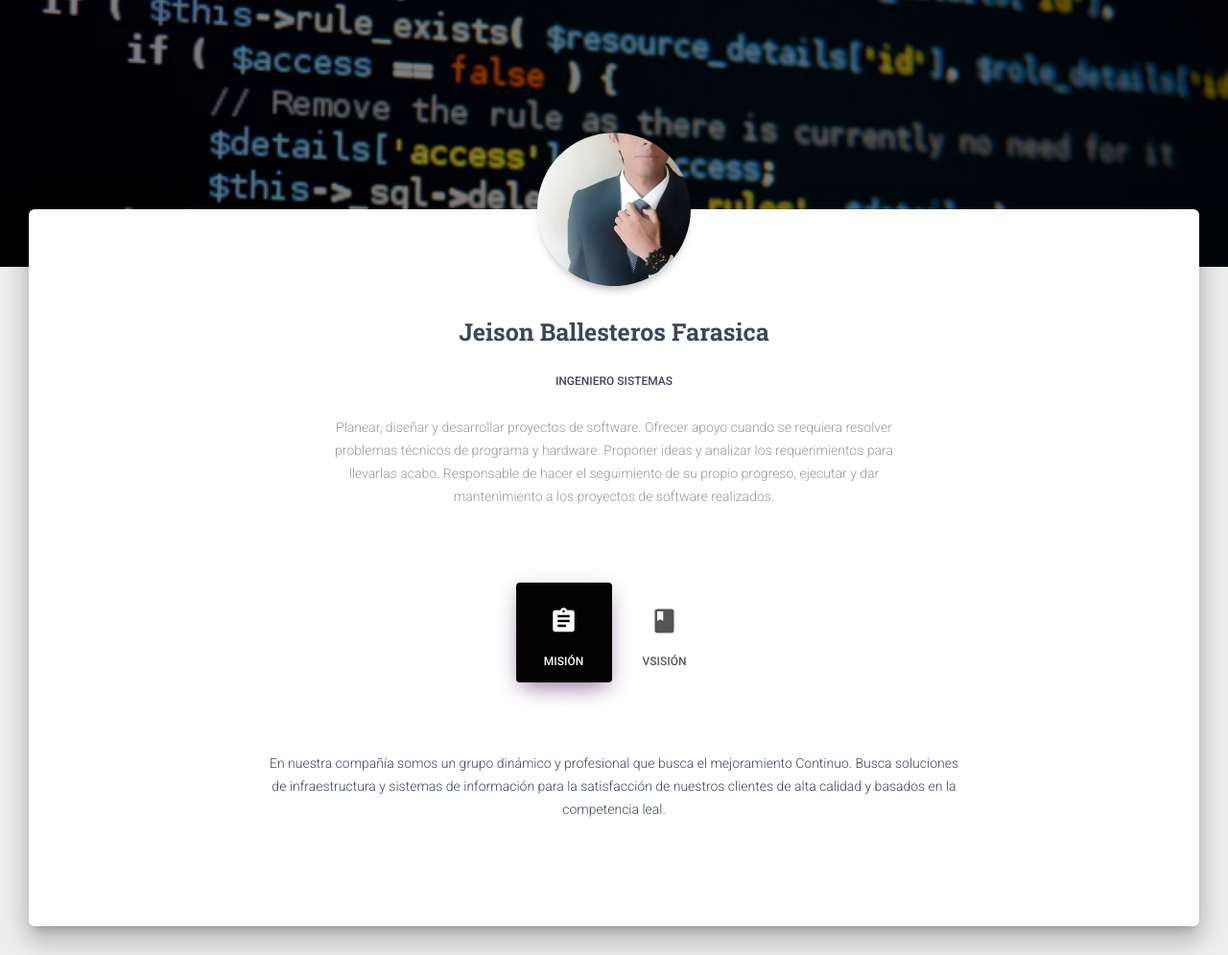
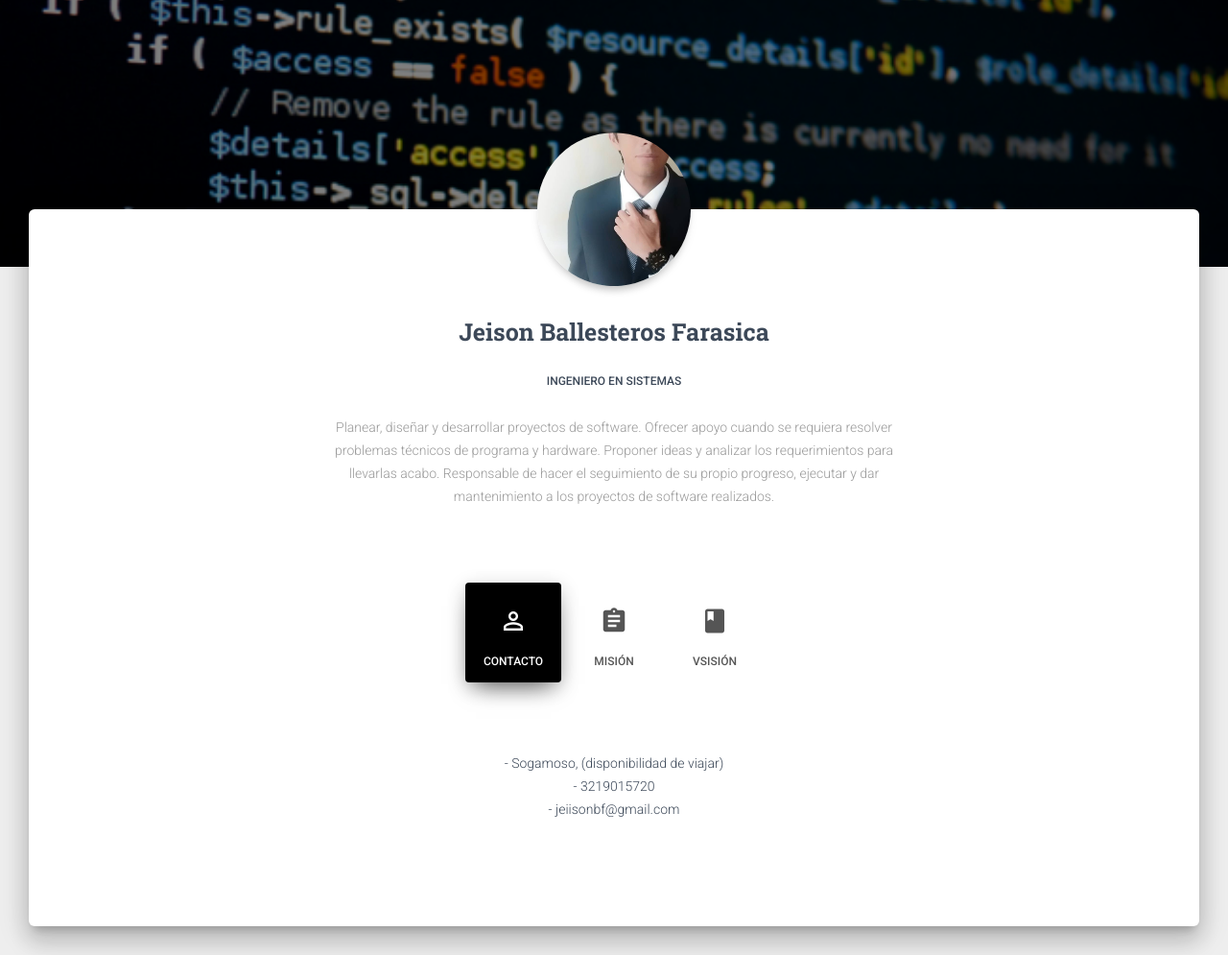
Before and after one commit to FarasicaJeison/LineaEnfasis, a website: page JeisonBallesteros.html in a window 1280 px wide. Shown: the part 102-1097 px from the top of the page at 96% size. Drawn offline with Linux system fonts and the light colour scheme; some packages are replaced by stand-ins of ours.

Commit message:
arreglos de nombre y contacto

```diff
--- a/JeisonBallesteros.html
+++ b/JeisonBallesteros.html
@@ -68,7 +68,7 @@
               </div>
               <div class="name">
                 <h3 class="title">Jeison Ballesteros Farasica</h3>
-                <h6>Ingeniero sistemas</h6>
+                <h6>Ingeniero en Sistemas</h6>
               </div>
             </div>
           </div>
@@ -81,7 +81,12 @@
             <div class="profile-tabs ">
               <ul class="nav nav-pills nav-pills-icons justify-content-center" role="tablist">
                 <li class="nav-item">
-                  <a class="nav-link active" href="#studio" role="tab" data-toggle="tab">
+                  <a class="nav-link active" href="#favorite" role="tab" data-toggle="tab">
+                    <i class="material-icons">person_outline</i> Contacto
+                  </a>
+                </li>
+                <li class="nav-item">
+                  <a class="nav-link" href="#studio" role="tab" data-toggle="tab">
                     <i class="material-icons">assignment</i> Misión
                   </a>
                 </li>
@@ -90,17 +95,13 @@
                     <i class="material-icons">book</i> Vsisión
                   </a>
                 </li>
-              <!--  <li class="nav-item">
-                  <a class="nav-link" href="#favorite" role="tab" data-toggle="tab">
-                    <i class="material-icons">favorite</i> Favorite
-                  </a>
-                </li>-->
+
               </ul>
             </div>
           </div>
         </div>
         <div class="tab-content tab-space">
-          <div class="tab-pane active text-center gallery" id="studio">
+          <div class="tab-pane  text-center gallery" id="studio">
             <div class="row">
               <div class="col-md-2 ml-auto">
 
@@ -130,13 +131,15 @@
               </div>
           </div>
         </div>
-          <div class="tab-pane text-center gallery" id="favorite">
+          <div class="tab-pane active text-center gallery" id="favorite">
             <div class="row">
               <div class="col-md-2 ml-auto">
 
               </div>
                <div class="col-md-8 ml-auto">
-               <p>aca no se que colocar</p>
+               <p>- Sogamoso, (disponibilidad de viajar) <br>
+                - 3219015720<br>
+                - jeiisonbf@gmail.com</p>
               </div>
               <div class="col-md-2 mr-auto">
 
```
Also changed, not shown: assets/css/material-kit.css.
